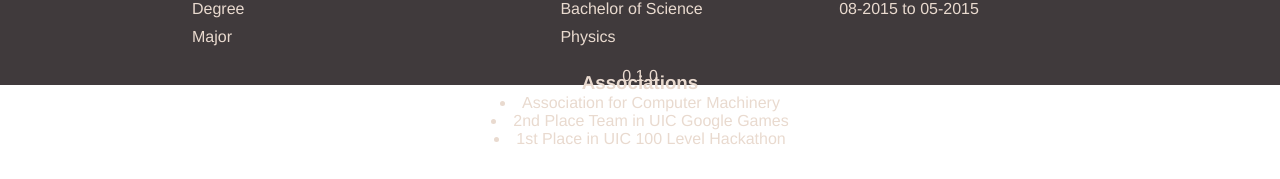
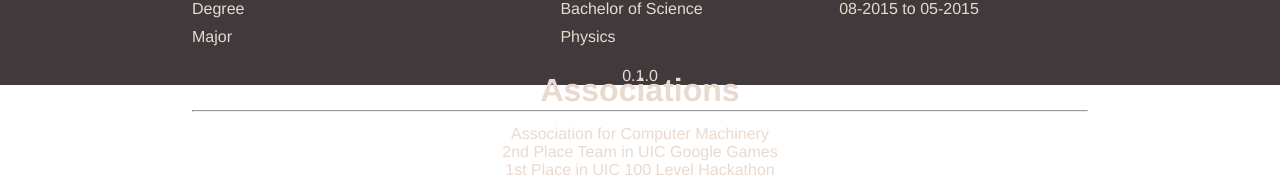
Before and after one commit to avenmia/PersonalWebsite, a Vue app: page / in a window 1280 px wide. Shown: the part 3133-3312 px from the top of the page. Before the commit the page ends 3281 px from the top, so only its background shows below. Built offline with nearby package versions, Linux system fonts and the light colour scheme.

Commit message:
Styling association section

```diff
--- a/src/components/resume/Associations.vue
+++ b/src/components/resume/Associations.vue
@@ -1,10 +1,13 @@
 
 <template>
   <div class="associations">
-    <h3>Associations</h3>
-    <li v-for="association in associations" :key="association">
-      {{ association }}
-    </li>
+    <h3 class="header">Associations</h3>
+    <hr>
+    <div class="container">
+      <div v-for="association in associations" :key="association">
+        {{ association }}
+      </div>
+    </div>
   </div>
 </template>
 
@@ -29,9 +32,28 @@ export default defineComponent({
 
 <style scoped>
 
-.skills
-{
+.header {
+  display: flex;
+  justify-content: center;
+  font-size: 24pt;
+  margin-bottom: 1px;
+  margin-left: 15%;
+  margin-right: 15%;
+  color: #E9DACF;
+}
 
+hr {
+  margin-left: 15%;
+  margin-right: 15%;
+  margin-top: 0px;
+}
+
+.container {
+  display: flex;
+  flex-direction: column;
+  justify-content: flex-start;
+  margin-top: 1%;
+  margin-bottom: 1%;
 }
 
 </style>
```
